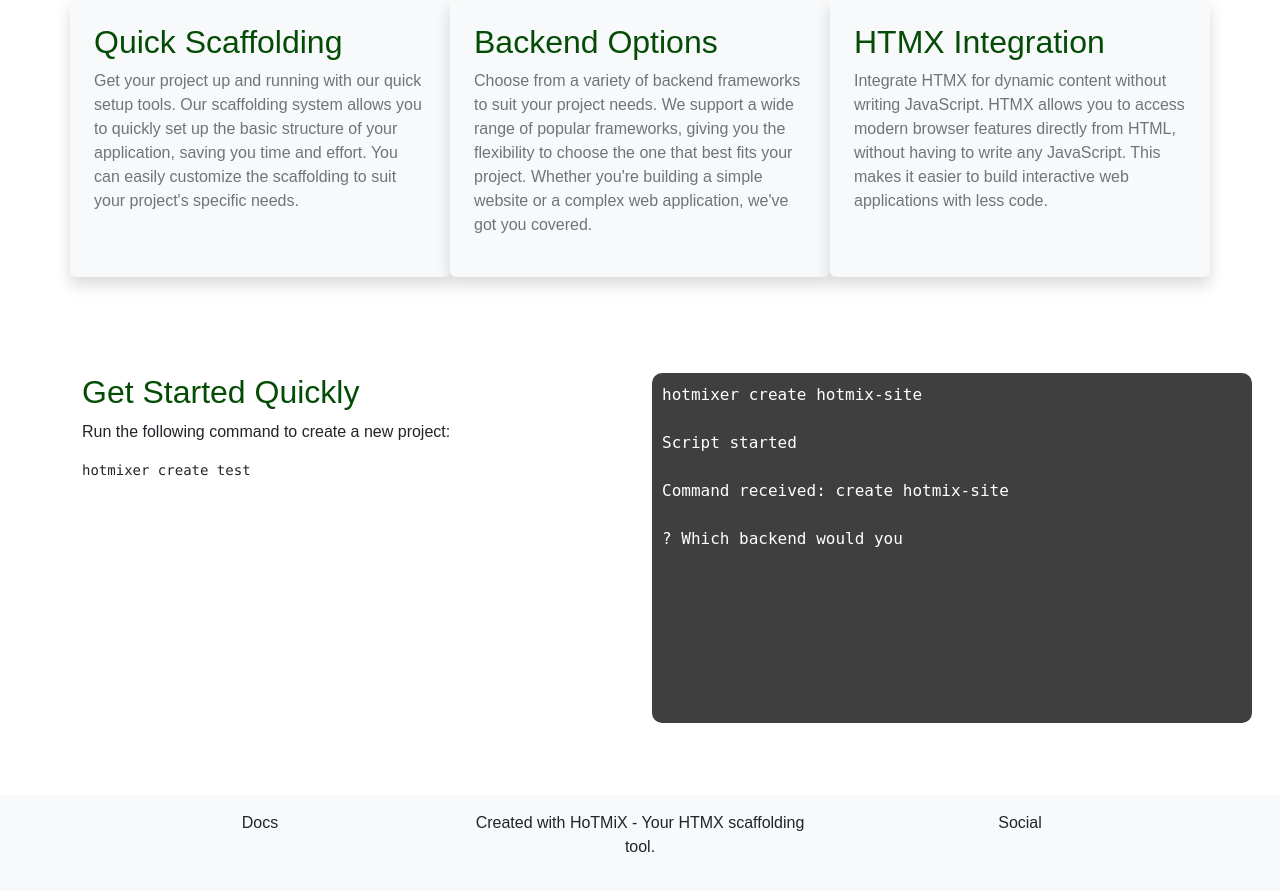
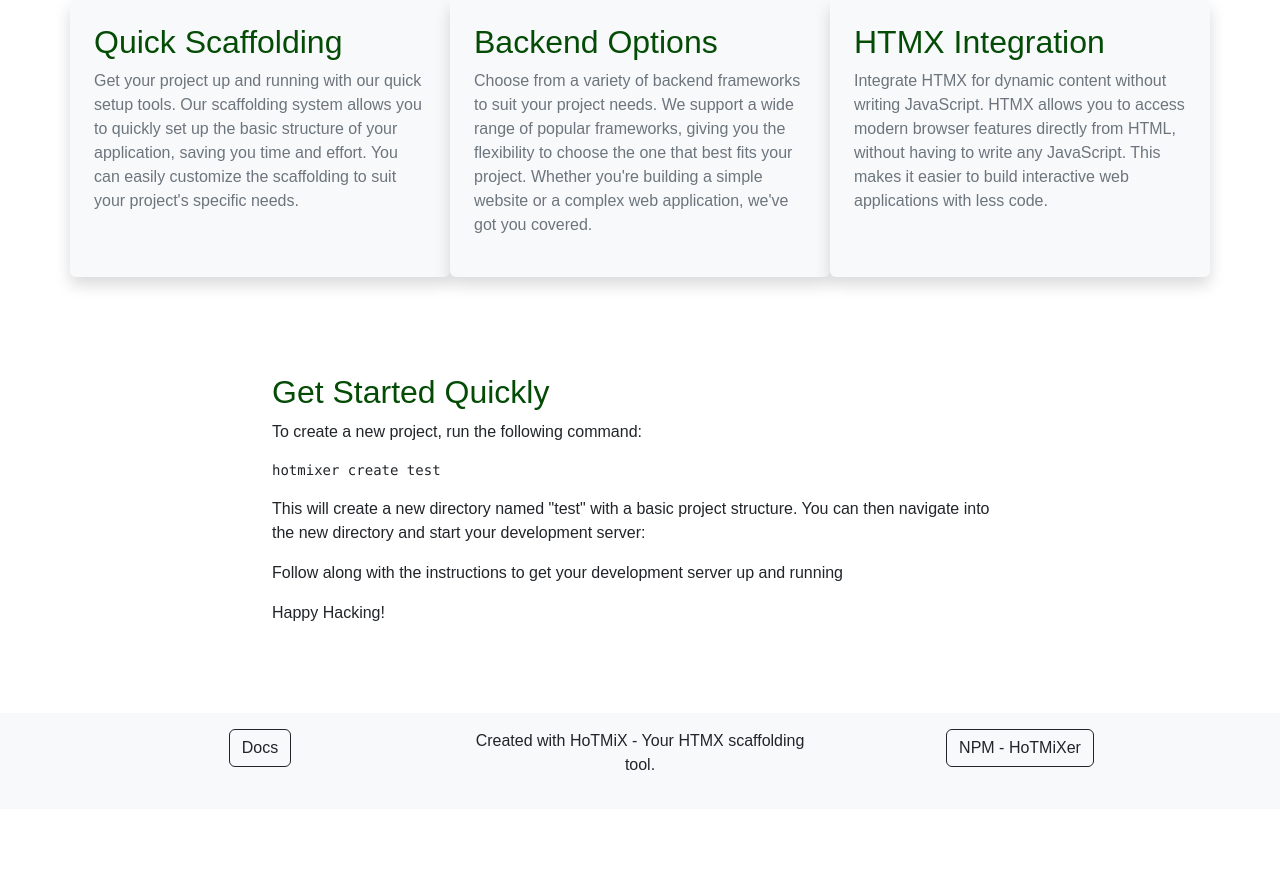
Before and after one commit to KDreynolds/hotmix_site, a Flask app: page / in a window 1280 px wide. Shown: the part 360-1251 px from the top of the page. After the commit the page ends 1130 px from the top, so only its background shows below. Run offline with Flask 3, Linux system fonts and the light colour scheme.

Commit message:
Update index.html

```diff
--- a/templates/index.html
+++ b/templates/index.html
@@ -13,7 +13,6 @@
 		<div class="container">
 			<a class="navbar-brand" href="#">
 				<img src="/static/logo-no-background.png" alt="HoTMiXer logo" height="40" width="211">
-
 			</a>
 			<ul class="navbar-nav ms-auto">
                 <li class="nav-item">
@@ -27,7 +26,6 @@
                 </li>
             </ul>
 		</div>
-		</div>
 	</nav>
 
 	<div class="text-center py-5">
@@ -36,36 +34,33 @@
 
     <main id="main-content" class="container py-4">
       <div class="row">
-        <section id="quick-scaffolding" class="col my-5 bg-light p-4 rounded shadow">
+        <section id="quick-scaffolding" class="col-md-4 my-5 bg-light p-4 rounded shadow">
             <h2 class="text-dark-green">Quick Scaffolding</h2>
             <p class="text-secondary">Get your project up and running with our quick setup tools. Our scaffolding system allows you to quickly set up the basic structure of your application, saving you time and effort. You can easily customize the scaffolding to suit your project's specific needs.</p>
             <!-- Additional content goes here -->
         </section>
 
-        <section id="backend-options" class="col my-5 bg-light p-4 rounded shadow">
+        <section id="backend-options" class="col-md-4 my-5 bg-light p-4 rounded shadow">
             <h2 class="text-dark-green">Backend Options</h2>
             <p class="text-secondary">Choose from a variety of backend frameworks to suit your project needs. We support a wide range of popular frameworks, giving you the flexibility to choose the one that best fits your project. Whether you're building a simple website or a complex web application, we've got you covered.</p>
             <!-- Additional content goes here -->
         </section>
 
-        <section id="htmx-integration" class="col my-5 bg-light p-4 rounded shadow">
+        <section id="htmx-integration" class="col-md-4 my-5 bg-light p-4 rounded shadow">
             <h2 class="text-dark-green">HTMX Integration</h2>
             <p class="text-secondary">Integrate HTMX for dynamic content without writing JavaScript. HTMX allows you to access modern browser features directly from HTML, without having to write any JavaScript. This makes it easier to build interactive web applications with less code.</p>
             <!-- Additional content goes here -->
         </section>
 	  </div>
 
-	  <div class="row">
-        <section id="get-started-quickly" class="col-md-6 my-5">
+	  <div class="row justify-content-center">
+        <section id="get-started-quickly" class="col-md-8 my-5">
             <h2 class="text-dark-green">Get Started Quickly</h2>
-            <p>Run the following command to create a new project:</p>
+            <p>To create a new project, run the following command:</p>
             <pre><code>hotmixer create test</code></pre>
-        </section>
-
-        <section id="terminal-output" class="col-md-6 my-5">
-            <div class="terminal" id="animated-terminal">
-                <!-- Faux terminal output goes here -->
-            </div>
+            <p>This will create a new directory named "test" with a basic project structure. You can then navigate into the new directory and start your development server:</p>
+            <p>Follow along with the instructions to get your development server up and running</p>
+            <p>Happy Hacking!</p>
         </section>
 	  </div>
 
@@ -83,13 +78,13 @@
         <div class="container">
             <div class="row">
                 <div class="col">
-                <p>Docs</p>
+                    <a href="/templates/docs.html" target="_blank" class="btn btn-outline-dark">Docs</a>
                 </div>
                 <div class="col">
                     <p>Created with HoTMiX - Your HTMX scaffolding tool.</p>
                 </div>
                 <div class="col">
-                <p>Social</p>
+                    <a href="https://www.npmjs.com/package/hotmixer" target="_blank" class="btn btn-outline-dark">NPM - HoTMiXer</a>
                 </div>
             </div>
         </div>
```
Lines whose indentation alone changed are shown as unchanged.
